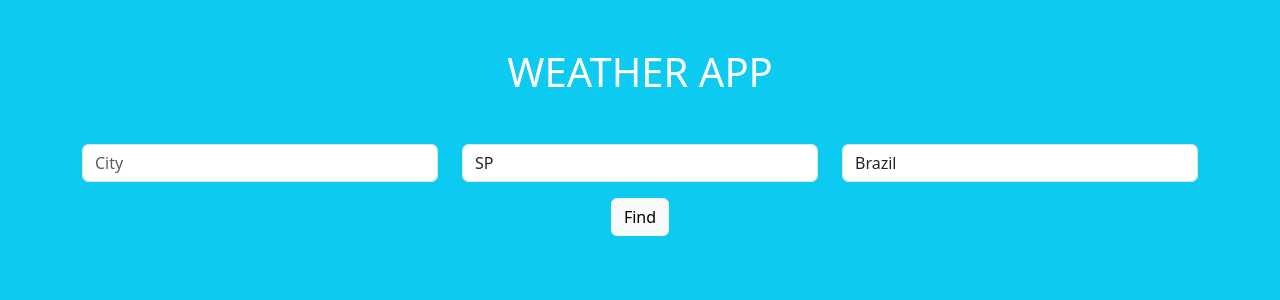
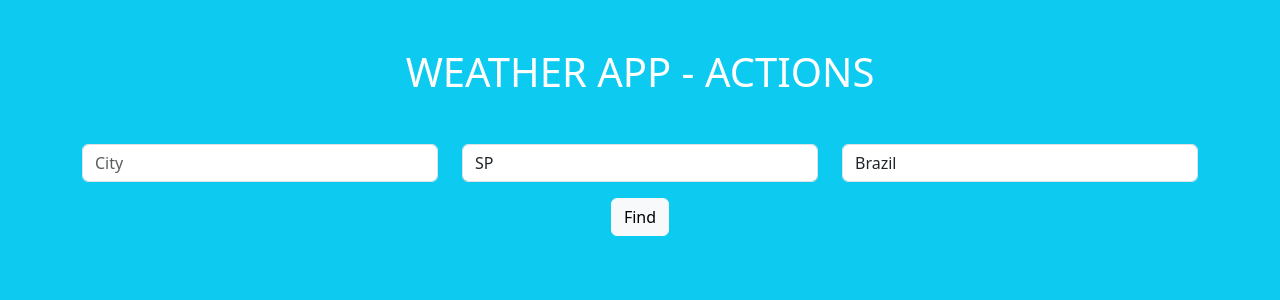
Before and after one commit to NathaliaTS/flask-weather-app, a Flask app: page / in a window 1280 px wide. Shown: the top 300 px of the page. Run offline with Flask 3, Linux system fonts and the light colour scheme.

Commit message:
Fix: Action

```diff
--- a/templates/index.html
+++ b/templates/index.html
@@ -13,7 +13,7 @@
   </head>
   <body class="bg-info text-white">
     <div class="text-center">
-      <h1 class="mt-5 text-uppercase">Weather App</h1>
+      <h1 class="mt-5 text-uppercase">Weather App - Actions</h1>
       <form action="/" method="post">
         <div class="container mt-5">
           <div class="row">
```
